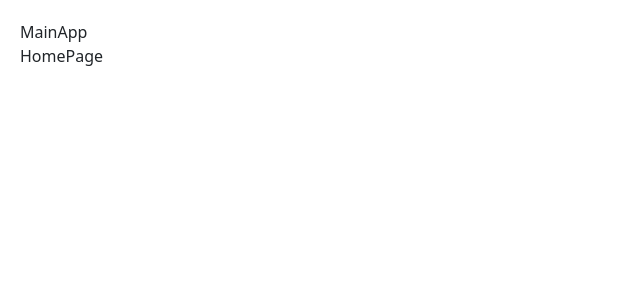
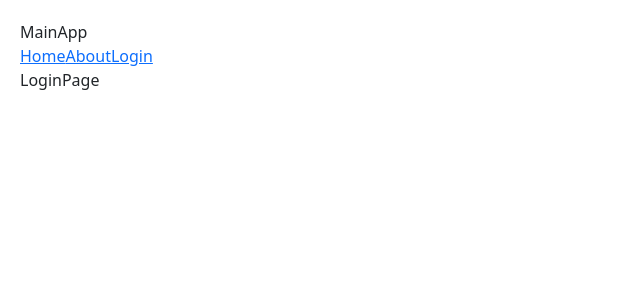
Before and after one commit to ValentinZurita/Hooks, a React (Vite) app: page /login in a window 1280 px wide. Before the commit this address led to /. Shown: the top 300 px of the page, without its empty margins (0-640 px from the left). Built offline with nearby package versions, Linux system fonts and the light colour scheme.

Commit message:
Agregando Navbar

```diff
--- /dev/null
+++ b/src/09-useContext/LoginPage.jsx
@@ -0,0 +1,7 @@
+import React from 'react'
+
+export const LoginPage = () => {
+  return (
+    <div>LoginPage</div>
+  )
+}
--- a/src/09-useContext/MainApp.jsx
+++ b/src/09-useContext/MainApp.jsx
@@ -2,15 +2,19 @@
 import { AboutPage } from './AboutPage'
 import { HomePage } from './HomePage'
 import { Navigate, Route, Routes } from 'react-router-dom'
+import { Navbar } from './Navbar'
+import { LoginPage } from './LoginPage'
 
 export const MainApp = () => {
   return (
     <>
       <div>MainApp</div>
+      <Navbar />
 
       <Routes>
         <Route path="/" element={<HomePage />} />
         <Route path="/about" element={<AboutPage />} />
+        <Route path="/login" element={<LoginPage />} />
         <Route path="*" element={<Navigate to="/" />} />
       </Routes>
     </>
--- /dev/null
+++ b/src/09-useContext/Navbar.jsx
@@ -0,0 +1,12 @@
+import React from 'react'
+import { Link } from 'react-router'
+
+export const Navbar = () => {
+  return (
+    <>
+    <Link to="/">Home</Link>
+    <Link to="/about">About</Link>
+    <Link to="/login">Login</Link>
+    </>
+  )
+}
```
